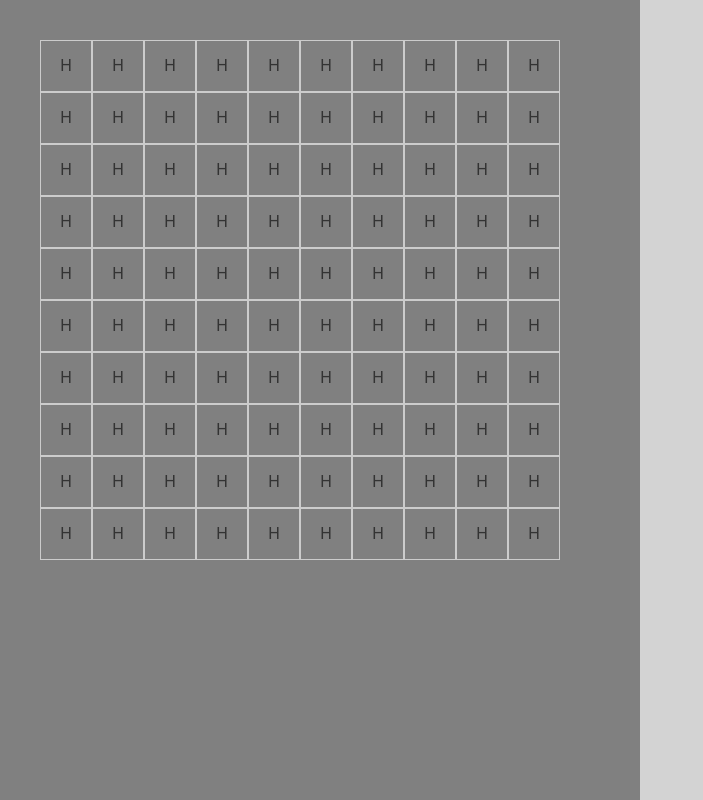
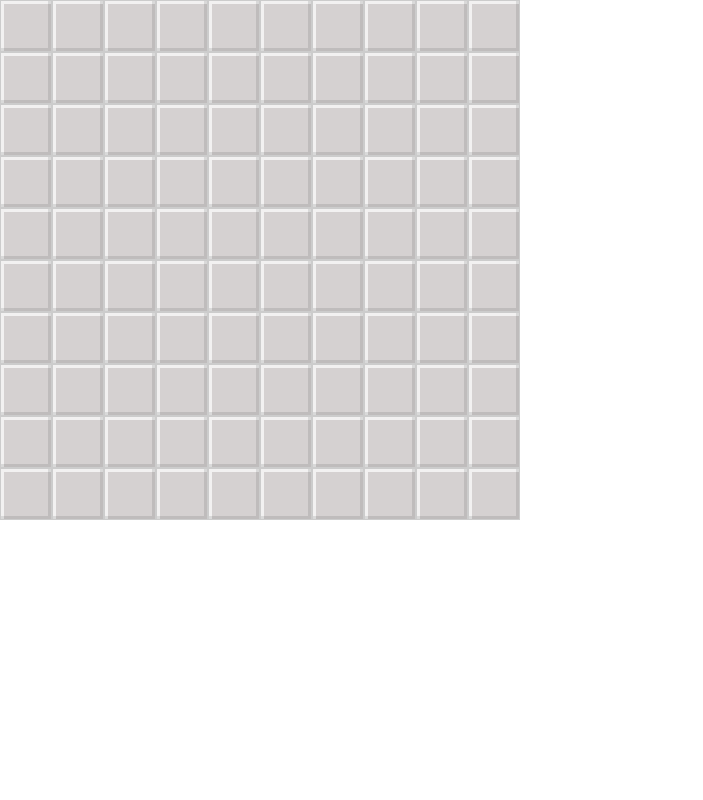
Before and after one commit to Dsadasm/chess-sweeper, a React (Vite) app: page /random in a window 1280 px wide. Shown: the whole page, without its empty margins (0-703 px from the left). Built offline with nearby package versions, Linux system fonts and the light colour scheme.

Commit message:
Finish styling the board

```diff
--- a/src/App.css
+++ b/src/App.css
@@ -1,11 +1,3 @@
-#root {
-  max-width: 1280px;
-  margin: 0 auto;
-  padding: 2rem;
+body {
+  margin: 0;
 }
-
-body {
-  font-family: Arial, sans-serif;
-  background: linear-gradient(to right, grey 50%, lightgrey 50%);
-  color: #333;
-}
--- a/src/components/Cell.module.css
+++ b/src/components/Cell.module.css
@@ -5,8 +5,51 @@
   display: flex;
   align-items: center;
   justify-content: center;
+  user-select: none;
+  font-weight: 600;
 }
 
 .unrevealed {
-  cursor: pointer;
+  color: #111;
+  background: rgb(213, 209, 209);
+  box-shadow: inset -3px -3px 0 rgba(0, 0, 0, 0.1),
+    inset 3px 3px 0 rgba(255, 255, 255, 0.7);
 }
+
+.revealed {
+  background: rgb(227, 227, 227);
+  border: 1px solid rgba(0, 0, 0, 0.3);
+  box-shadow: inset 0 -2px 0 rgba(0, 0, 0, 0.04);
+}
+
+.revealedPiece {
+  background: #fde68a;
+  color: #7f1d1d;
+  font-weight: 700;
+}
+
+/* Minesweeper-like number colors */
+.val1 {
+  color: #0b5cff;
+}
+.val2 {
+  color: #0b9e2e;
+}
+.val3 {
+  color: #e11d48;
+}
+.val4 {
+  color: #1e3a8a;
+}
+.val5 {
+  color: #7c2d12;
+}
+.val6 {
+  color: #0b7b7b;
+}
+.val7 {
+  color: #111827;
+}
+.val8 {
+  color: #6b7280;
+}
--- a/src/components/Cell.tsx
+++ b/src/components/Cell.tsx
@@ -7,11 +7,24 @@ interface CellProps {
 }
 
 export default function Cell({ value, isRevealed, onClick }: CellProps) {
-  const classes = `${styles.cell} ${!isRevealed ? styles.unrevealed : ""}`.trim();
+  const base = styles.cell;
+  const stateClass = !isRevealed ? styles.unrevealed : styles.revealed;
+
+  // Determine value class based on the cell's value
+  let valueClass = "";
+  if (isRevealed) {
+    if (typeof value === "number" && value > 0) {
+      valueClass = styles[`val${value}`] || "";
+    } else if (typeof value === "string") {
+      valueClass = styles.revealedPiece;
+    }
+  }
+
+  const classes = [base, stateClass, valueClass].filter(Boolean).join(" ");
 
   return (
     <div className={classes} onClick={onClick}>
-      {isRevealed ? (value !== 0 ? value : "") : "H"}
+      {isRevealed ? (value !== 0 ? value : "") : ""}
     </div>
   );
 }
--- a/src/pages/Home/index.module.css
+++ b/src/pages/Home/index.module.css
@@ -1,10 +1,16 @@
+.container {
+  background: linear-gradient(to right, grey 50%, lightgrey 50%);
+  min-height: 100vh;
+  padding: 2rem;
+}
+
 .title {
   font-size: 6rem;
   font-weight: bold;
   text-align: center;
   background-color: rgb(228, 227, 227);
   width: fit-content;
-  margin: 1rem auto;
+  margin: 0 auto;
   padding: 1rem;
 }
 
--- a/src/pages/Home/index.tsx
+++ b/src/pages/Home/index.tsx
@@ -2,7 +2,7 @@ import styles from "./index.module.css";
 
 export default function HomeScreen() {
   return (
-    <>
+    <div className={styles.container}>
       <h1 className={styles.title}>Chess Sweeper</h1>
       <div className={styles.buttonContainer}>
         <button className={styles.button}>RANDOM</button>
@@ -10,6 +10,6 @@ export default function HomeScreen() {
         <button className={styles.button}>RULES</button>
         <button className={styles.button}>LEADERBOARD</button>
       </div>
-    </>
+    </div>
   );
 }
```
Also changed, not shown: src/pages/Random/index.module.css (added).
